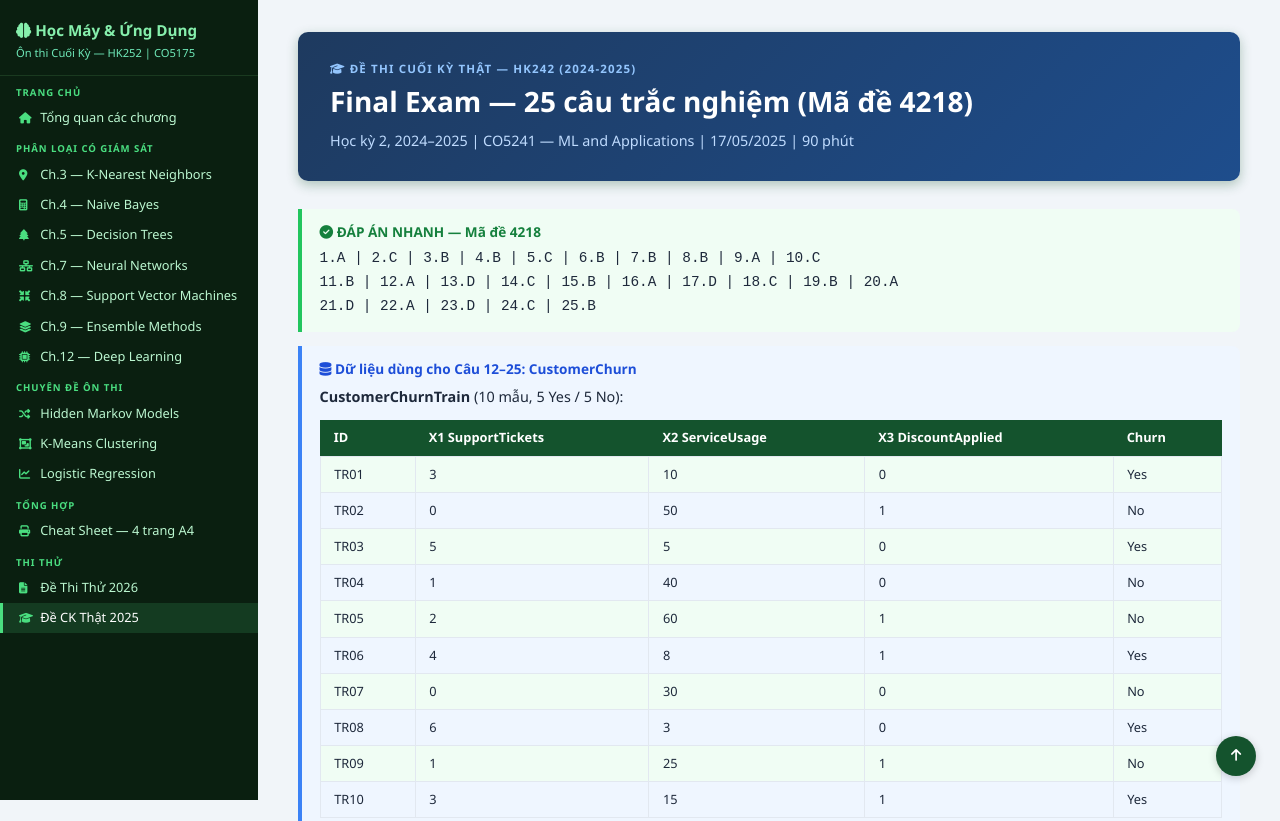
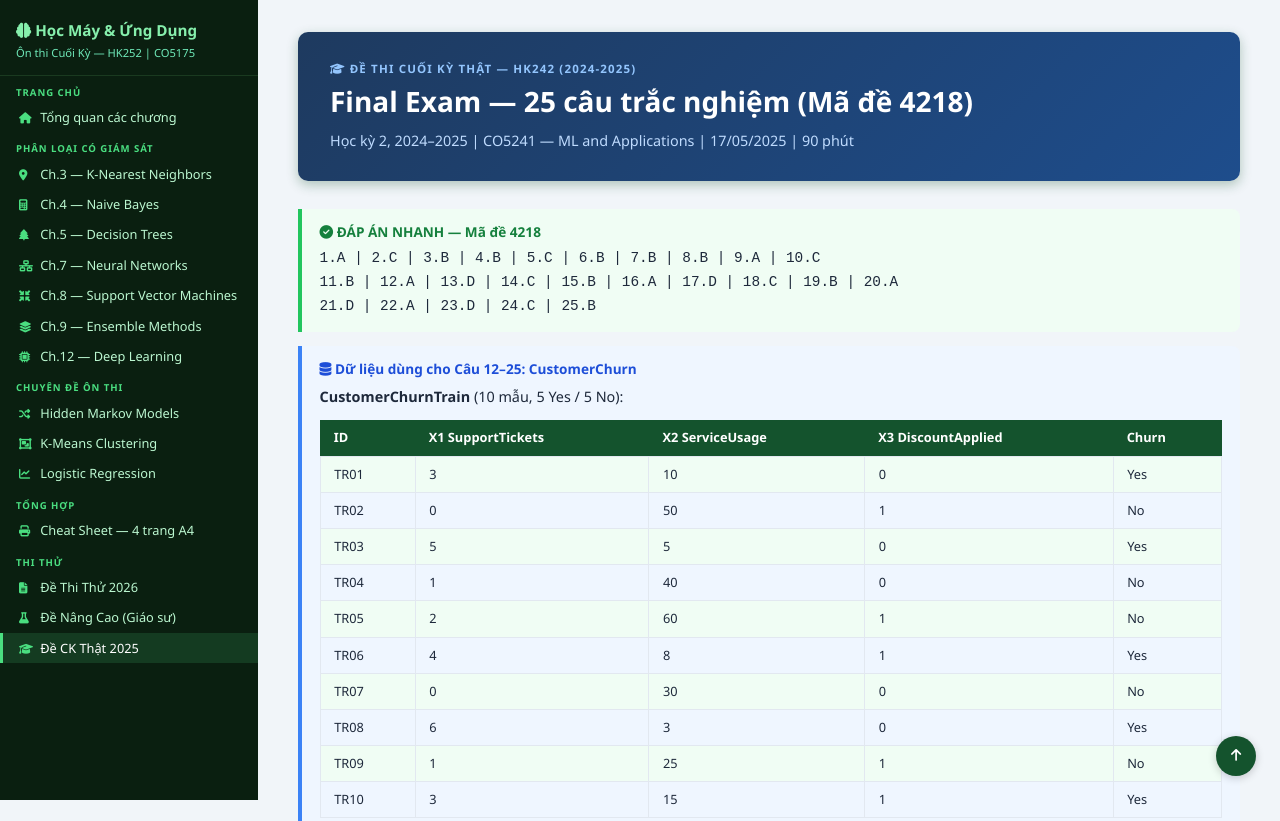
Before and after one commit to truongnh28/simulation, a website: page MLA/exam2025.html in a window 1280 px wide. Shown: the top 821 px of the page. Drawn offline with nearby package versions, Linux system fonts and the light colour scheme; a script that the page names is missing.

Commit message:
add practice mock

```diff
--- a/MLA/exam2025.html
+++ b/MLA/exam2025.html
@@ -140,6 +140,7 @@ strong{color:#1e293b}
   <a href="cheatsheet.html" class="sb-link"><i class="fas fa-print"></i>Cheat Sheet — 4 trang A4</a>
   <div class="sb-group">Thi thử</div>
   <a href="mock.html" class="sb-link"><i class="fas fa-file-alt"></i>Đề Thi Thử 2026</a>
+  <a href="practice.html" class="sb-link"><i class="fas fa-flask"></i>Đề Nâng Cao (Giáo sư)</a>
   <a href="exam2025.html" class="sb-link" style="background:rgba(74,222,128,.15);border-left-color:#4ade80;color:#fff"><i class="fas fa-graduation-cap"></i>Đề CK Thật 2025</a>
 </nav>
 
```
Also changed, not shown: MLA/on-thi-MLA.html (+1 -0 lines).
